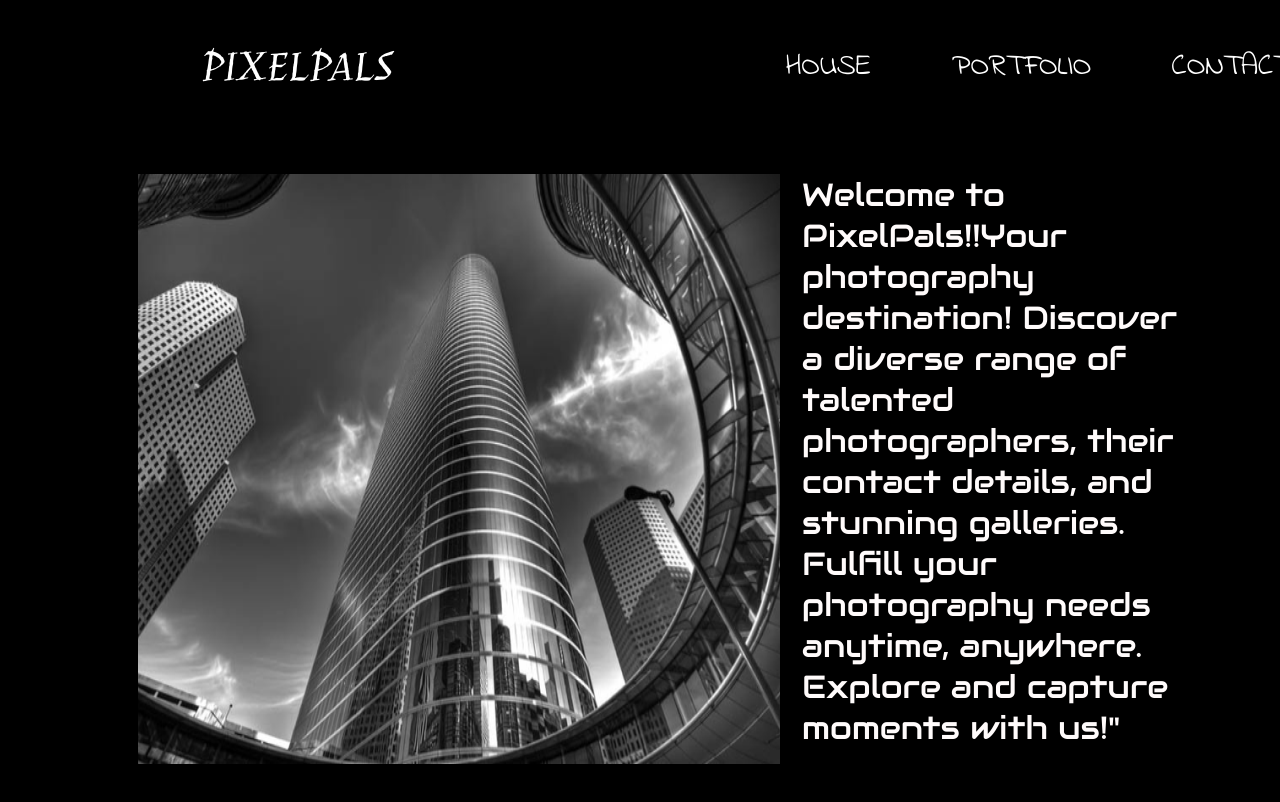
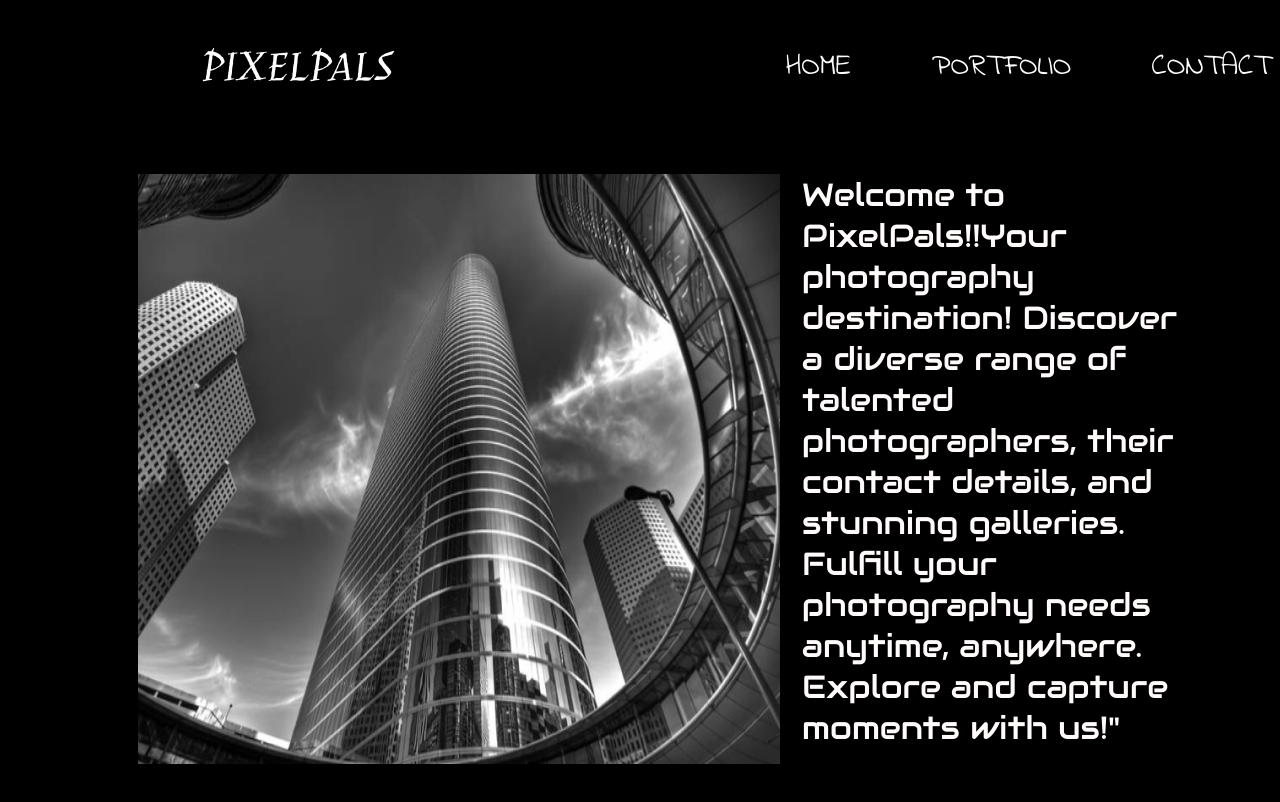
Before and after one commit to Shashank-k-prabhu/Photo-app, a React (Create React App) app in the folder Client/: page / in a window 1280 px wide. Shown: the top 802 px of the page. Built offline with nearby package versions, Linux system fonts and the light colour scheme.

Commit message:
Made changes in nav links

```diff
--- a/Client/src/Navbar/navbar.jsx
+++ b/Client/src/Navbar/navbar.jsx
@@ -9,7 +9,7 @@ function Navbar(){
           PIXELPALS
         </div>
         <nav className="nav-links">
-          <Navlinks name="HOUSE" />
+          <Navlinks name="HOME" />
           <Navlinks name="PORTFOLIO" />
           <Navlinks name="CONTACT" />
         </nav>
```
